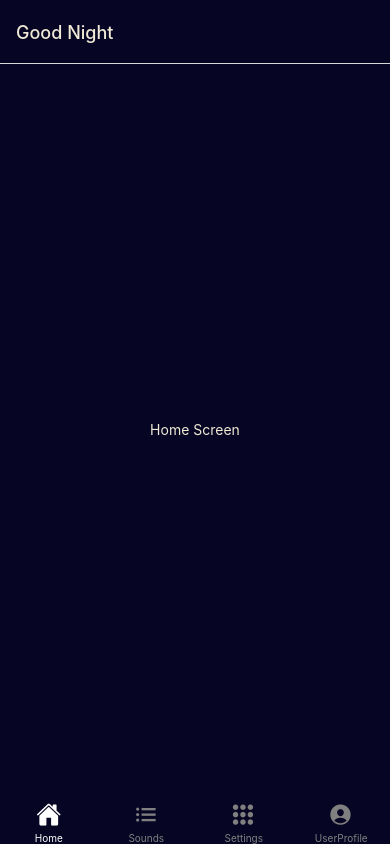
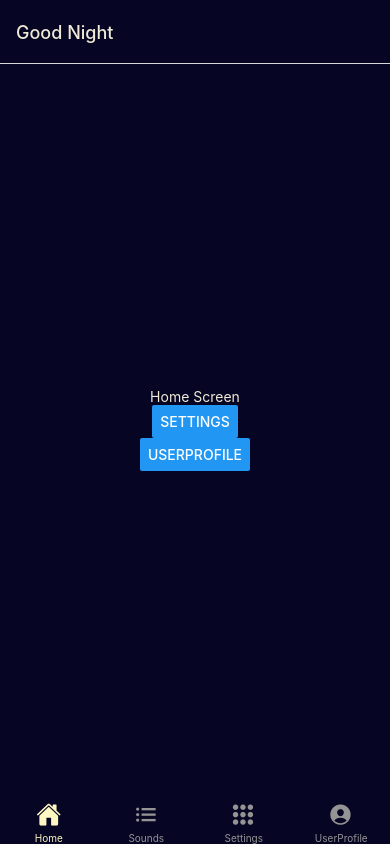
Before and after one commit to rhenry7/shleepy_mobile_react-native, a React Native app: screen /Playlists in a window 390 px wide. Built offline with nearby package versions, Linux system fonts and the light colour scheme.

Commit message:
adding work to buttons and playlists

```diff
--- a/App.tsx
+++ b/App.tsx
@@ -18,7 +18,14 @@ function HomeScreen({ navigation }) {
       }}
     >
       <Text style={styles.white}>Home Screen</Text>
-      {/* <Button title="Load App" onPress={() => navigation.navigate('Bottom')} /> */}
+      <Button
+        title="Settings"
+        onPress={() => navigation.navigate('Settings')}
+      />
+      <Button
+        title="UserProfile"
+        onPress={() => navigation.navigate('UserProfile')}
+      />
     </View>
   )
 }
@@ -69,8 +76,8 @@ function BottomTab() {
 
           return <Ionicons name={iconName} size={size} color={color} />
         },
-        tabBarActiveTintColor: 'white',
-        tabBarInactiveTintColor: 'gray',
+        tabBarActiveTintColor: '#FEF7C1',
+        tabBarInactiveTintColor: '#949494',
         tabBarStyle: {
           backgroundColor: '#060523',
           borderTopColor: 'transparent',
--- a/components/Button.tsx
+++ b/components/Button.tsx
@@ -1,6 +1,6 @@
 //import {NavigationContainer} from '@react-navigation/native';
 import React from 'react'
-import { View, Text, Pressable } from 'react-native'
+import { View, Text, Pressable, Button } from 'react-native'
 import { styles } from '../styles'
 
 export const MenuButton: React.FC<{
@@ -8,16 +8,11 @@ export const MenuButton: React.FC<{
   description: string
 }> = ({ description, title }) => {
   return (
-    <Pressable
-      onPress={() => alert("i've been clicked!")}
-      hitSlop={{ bottom: 35 }}
-    >
-      <View style={styles.sectionContainer}>
-        <View style={styles.textButtonStyle}>
-          <Text style={[styles.buttonTitle]}>{title}</Text>
-          <Text style={[styles.buttonTitle]}>{description}</Text>
-        </View>
+    <View style={styles.sectionContainer}>
+      <View style={styles.textButtonStyle}>
+        <Text style={[styles.buttonTitle]}>{title}</Text>
+        <Text style={[styles.buttonTitle]}>{description}</Text>
       </View>
-    </Pressable>
+    </View>
   )
 }
--- a/components/Playlists.tsx
+++ b/components/Playlists.tsx
@@ -1,9 +1,9 @@
 import React from 'react'
-import { View } from 'react-native'
+import { Button, View } from 'react-native'
 import { MenuButton } from './Button'
 import { styles } from '../styles'
 
-function Playlists() {
+function Playlists({ navigation }) {
   return (
     <View style={styles.container}>
       <View>
@@ -11,6 +11,10 @@ function Playlists() {
           <MenuButton
             title="Ambient"
             description="White Noise & Ambient Sounds"
+          />
+          <Button
+            title="Favorites"
+            onPress={() => navigation.navigate('Favorites')}
           />
         </View>
         <View>
```
Also changed, not shown: components/MenuCard.tsx (added, +8 -0 lines).
